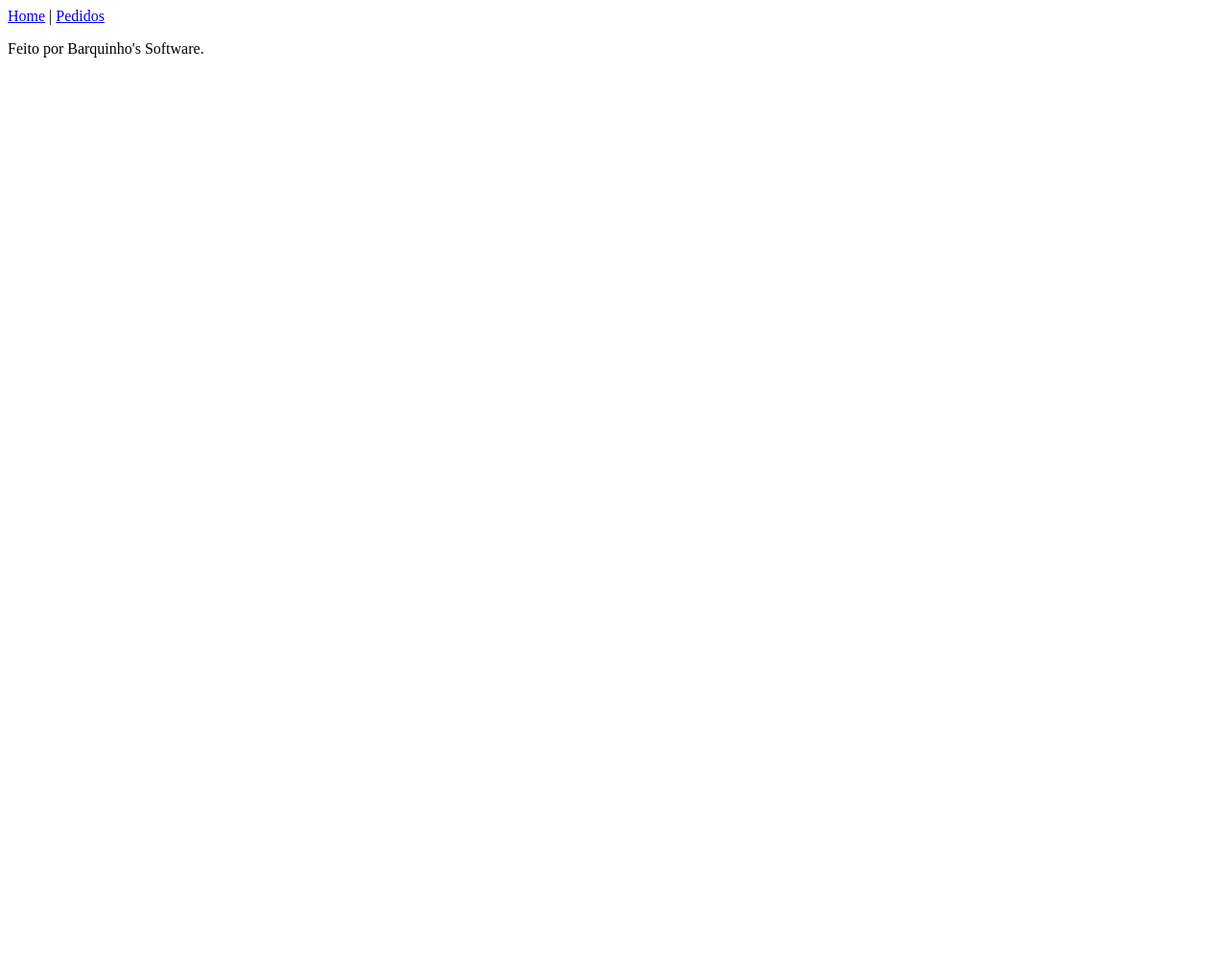
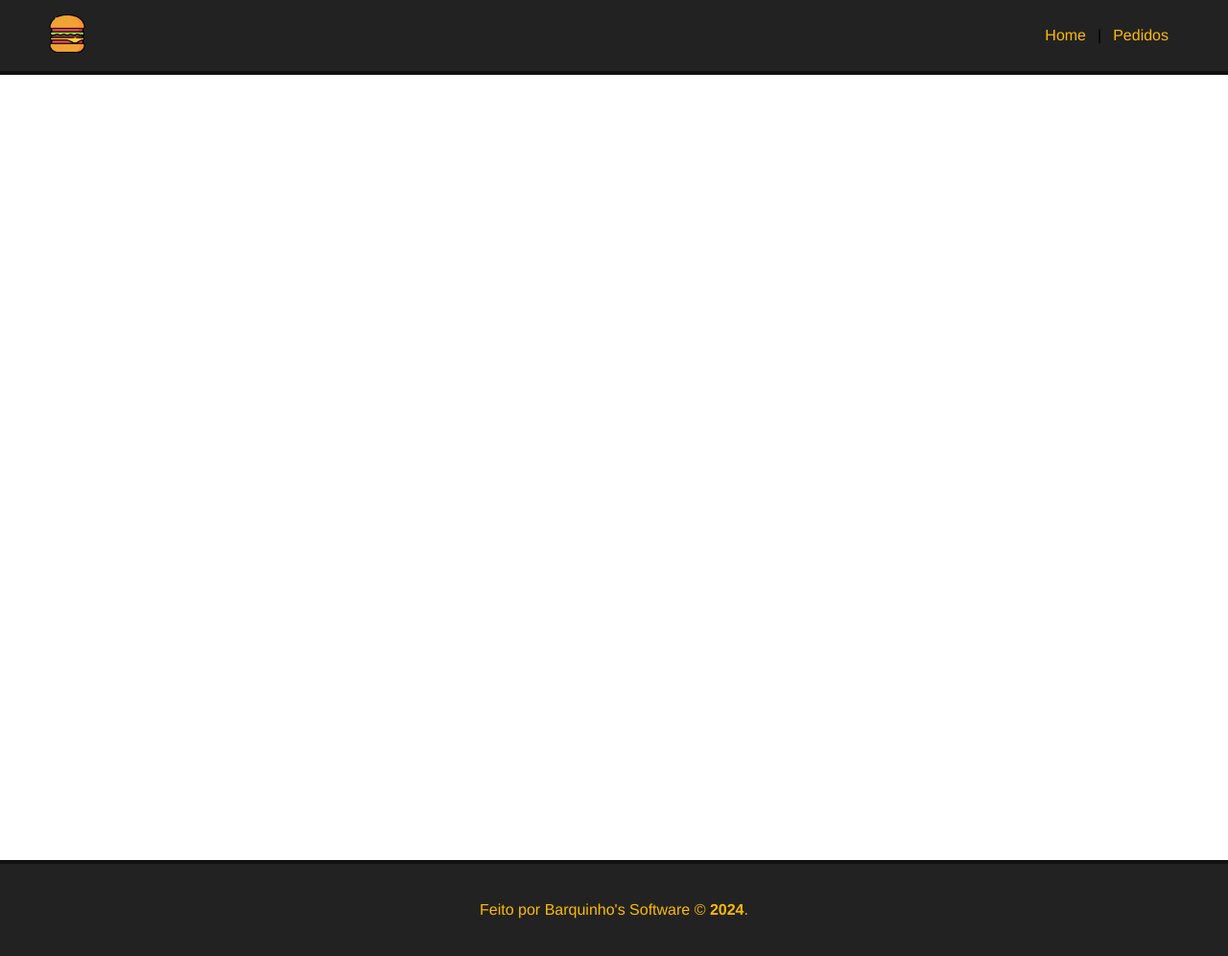
Before and after one commit to Andrrem28/vue-build-your-burger, a Vue app: page / in a window 1280 px wide. Shown: the whole page at 96% size. Before the commit the page ends 800 px from the top, so only its background shows below. Built offline with nearby package versions, Linux system fonts and the light colour scheme.

Commit message:
styling the navigation bar and footer

```diff
--- a/src/App.vue
+++ b/src/App.vue
@@ -1,5 +1,5 @@
 <template>
-  <NavBarComponent />
+  <NavBarComponent :logo="logo_src" :alt="app_name" />
   <router-view />
   <FooterComponent />
 </template>
@@ -13,7 +13,32 @@ export default {
     NavBarComponent,
     FooterComponent,
   },
+  data() {
+    return {
+      logo_src: "/img/logo.png",
+      app_name: "build-your-burguer",
+    };
+  },
 };
 </script>
 
-<style></style>
+<style>
+* {
+  font-family: Helvetica;
+  padding: 0;
+  margin: 0;
+  box-sizing: border-box;
+}
+
+.main-container {
+  margin: 50px;
+  min-height: 718px;
+}
+
+h1 {
+  text-align: center;
+  font-size: 42px;
+  margin-bottom: 30px;
+  color: #222;
+}
+</style>
--- a/src/components/FooterComponent.vue
+++ b/src/components/FooterComponent.vue
@@ -1,11 +1,35 @@
 <template>
-  <p>Feito por Barquinho's Software.</p>
+  <div id="footer">
+    <p>
+      Feito por Barquinho's Software &copy; <strong>{{ currentYear }}</strong
+      >.
+    </p>
+  </div>
 </template>
 
 <script>
 export default {
   name: "Footer-html",
+  data() {
+    return {
+      currentYear: null,
+    };
+  },
+  mounted() {
+    this.currentYear = new Date().getFullYear();
+  },
 };
 </script>
 
-<style scoped></style>
+<style scoped>
+#footer {
+  height: 100px;
+  background-color: #222;
+  border-top: 4px solid #111;
+  color: #fcba03;
+  display: flex;
+  align-items: center;
+  justify-content: center;
+  width: 100%;
+}
+</style>
--- a/src/components/NavBarComponent.vue
+++ b/src/components/NavBarComponent.vue
@@ -1,7 +1,7 @@
 <template>
   <div id="nav">
-    <router-link :to="{ path: '/' }">
-      <img src="" alt="" id="logo" />
+    <router-link :to="{ path: '/' }" id="logo_url">
+      <img :src="logo" :alt="alt" id="logo" />
     </router-link>
     <router-link to="/">Home</router-link> |
     <router-link to="/orders">Pedidos</router-link>
@@ -11,7 +11,35 @@
 <script>
 export default {
   name: "Navbar-html",
+  props: ["logo", "alt"],
 };
 </script>
 
-<style scoped></style>
+<style scoped>
+#nav {
+  background-color: #222;
+  border-bottom: 4px solid #111;
+  padding: 15px 50px;
+  display: flex;
+  justify-content: flex-end;
+  align-items: center;
+}
+#nav #logo_url {
+  margin: auto;
+  margin-left: 0;
+}
+#logo {
+  width: 40px;
+  height: 40px;
+}
+#nav a {
+  color: #fcba03;
+  text-decoration: none;
+  margin: 12px;
+  transition: 0.5s;
+}
+
+#nav a:hover {
+  color: #fff;
+}
+</style>
--- a/src/views/HomeView.vue
+++ b/src/views/HomeView.vue
@@ -1,5 +1,5 @@
 <template>
-  <div class="home"></div>
+  <div class="main-container"></div>
 </template>
 
 <script></script>
--- a/src/views/OrderView.vue
+++ b/src/views/OrderView.vue
@@ -1,5 +1,5 @@
 <template>
-  <div>
+  <div class="main-container">
     <h1>Pedidos</h1>
   </div>
 </template>
```
